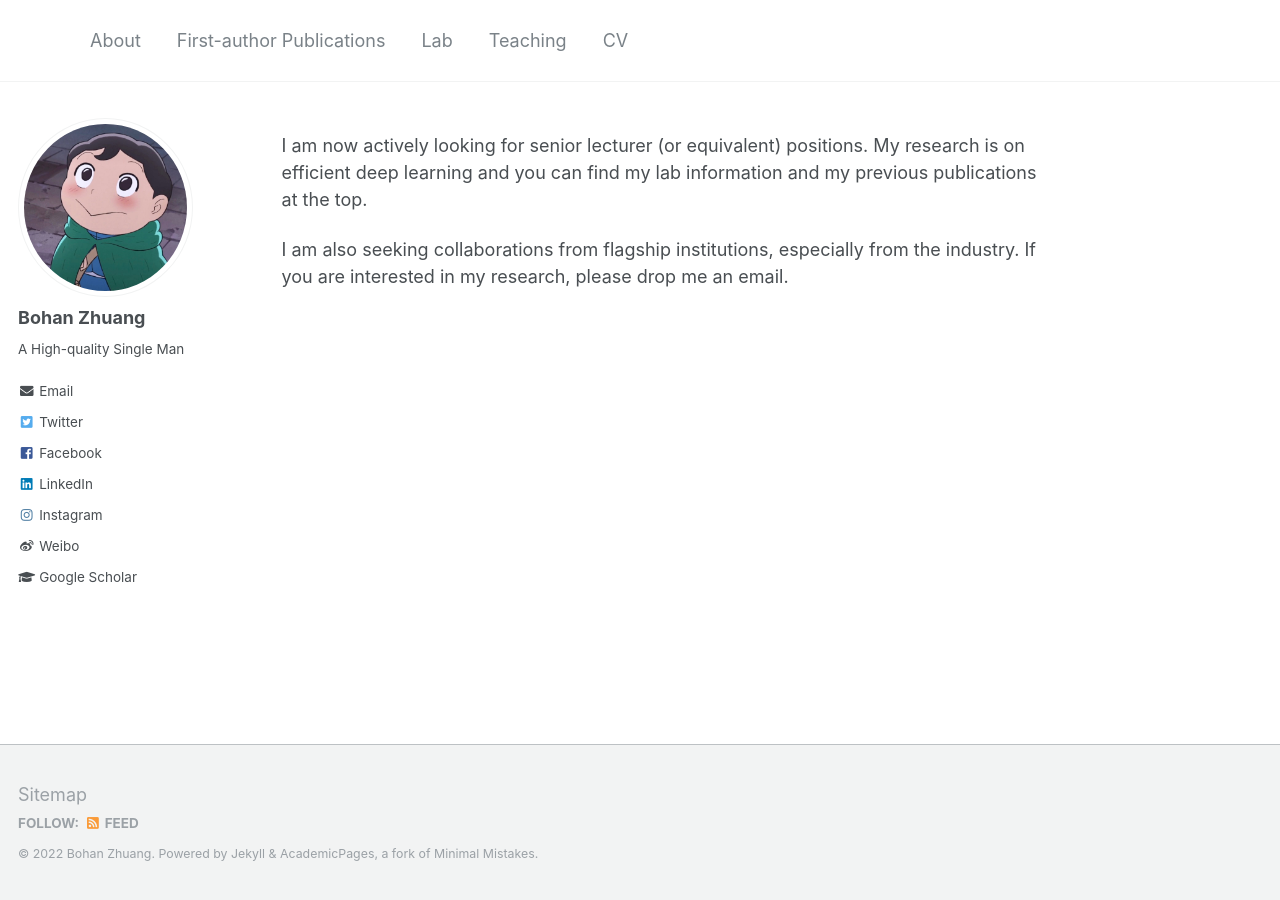
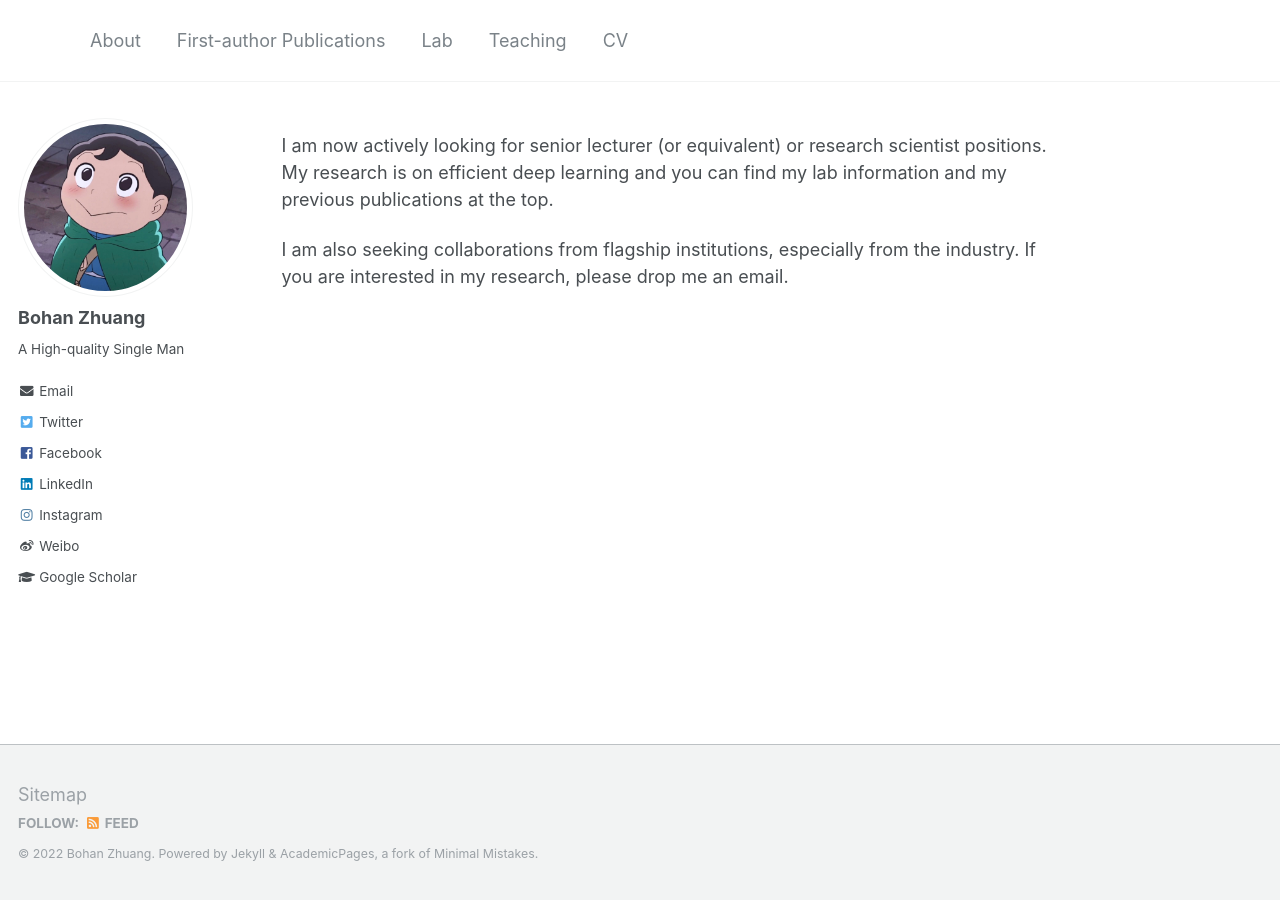
Before and after one commit to bohanzhuang/bohanzhuang.github.io, a Jekyll site: the page built from _pages/about.md, in a window 1280 px wide. Built offline with Jekyll 4.4.1, drawn with Linux system fonts in a browser that asks for light colours.

Commit message:
Update about.md

```diff
--- a/_pages/about.md
+++ b/_pages/about.md
@@ -8,6 +8,6 @@ redirect_from:
   - /about.html
 ---
 
-I am now actively looking for senior lecturer (or equivalent) positions. My research is on efficient deep learning and you can find my lab information and my previous publications at the top.
+I am now actively looking for senior lecturer (or equivalent) or research scientist positions. My research is on efficient deep learning and you can find my lab information and my previous publications at the top.
 
 I am also seeking collaborations from flagship institutions, especially from the industry. If you are interested in my research, please drop me an email.
```
